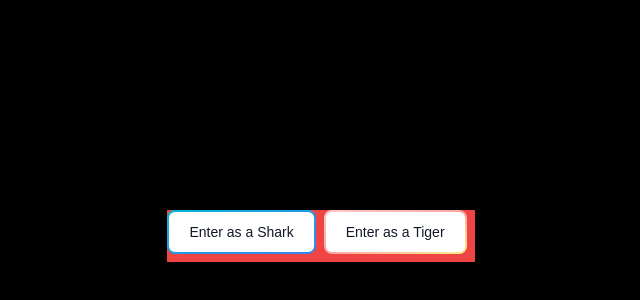
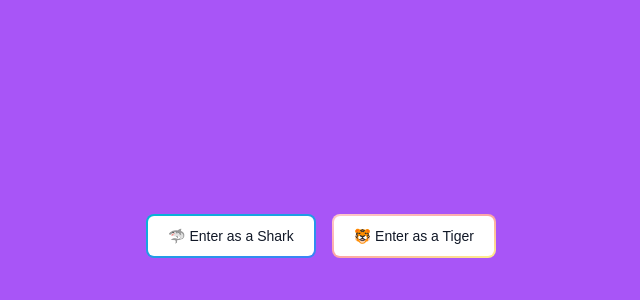
Before and after one commit to 7FOX7/fetching-news, a Next.js app: page /selection in a window 1280 px wide. Shown: the part 164-464 px from the top of the page, without its empty margins (319-959 px from the left). Built offline with nearby package versions, Linux system fonts and the light colour scheme; no server answers.

Commit message:
Adjusted the styling

```diff
--- a/app/selection/page.tsx
+++ b/app/selection/page.tsx
@@ -8,7 +8,7 @@ export default async function Page() {
       redirect('/')
    }
    return (
-      <div className="w-full h-screen bg-black flex justify-center items-center">
+      <div className="w-full h-screen bg-purple-500 flex justify-center items-center">
          <SelectionButtons />
       </div>
    )
--- a/app/ui/selection-buttons.tsx
+++ b/app/ui/selection-buttons.tsx
@@ -8,15 +8,15 @@ export default function SelectionButtons() {
    }
 
    return (
-      <div className="bg-red-500 w-fit h-fit flex flex-col md:flex-row">
-         <button onClick={handleClick} className="relative inline-flex items-center justify-center p-0.5 mb-2 me-2 overflow-hidden text-sm font-medium text-gray-900 rounded-lg group bg-gradient-to-br from-cyan-500 to-blue-500 group-hover:from-cyan-500 group-hover:to-blue-500 hover:text-white focus:ring-4 focus:outline-none focus:ring-cyan-200">
+      <div className="h-fit flex flex-col justify-between md:flex-row">
+         <button onClick={handleClick} value="shark" className="relative inline-flex items-center justify-center p-0.5 md:mr-4 mb-4 md:mb-0 overflow-hidden text-sm font-medium text-gray-900 rounded-lg group bg-gradient-to-br from-cyan-500 to-blue-500 group-hover:from-cyan-500 group-hover:to-blue-500 hover:text-white focus:ring-4 focus:outline-none focus:ring-cyan-200">
             <span className="relative px-5 py-2.5 transition-all ease-in duration-75 bg-white dark:bg-gray-900 rounded-md group-hover:bg-opacity-0">
-            Enter as a Shark
+            🦈 Enter as a Shark
             </span>
          </button>
-         <button onClick={handleClick} className="relative inline-flex items-center justify-center p-0.5 mb-2 me-2 overflow-hidden text-sm font-medium text-gray-900 rounded-lg group bg-gradient-to-br from-red-200 via-red-300 to-yellow-200 group-hover:from-red-200 group-hover:via-red-300 group-hover:to-yellow-200 focus:ring-4 focus:outline-none focus:ring-red-200">
+         <button onClick={handleClick} value="tiger" className="relative inline-flex items-center justify-center p-0.5 overflow-hidden text-sm font-medium text-gray-900 rounded-lg group bg-gradient-to-br from-red-200 via-red-300 to-yellow-200 group-hover:from-red-200 group-hover:via-red-300 group-hover:to-yellow-200 focus:ring-4 focus:outline-none focus:ring-red-200">
             <span className="relative px-5 py-2.5 transition-all ease-in duration-75 bg-white dark:bg-gray-900 rounded-md group-hover:bg-opacity-0">
-            Enter as a Tiger
+            🐯 Enter as a Tiger
             </span>
          </button>
       </div>
```
